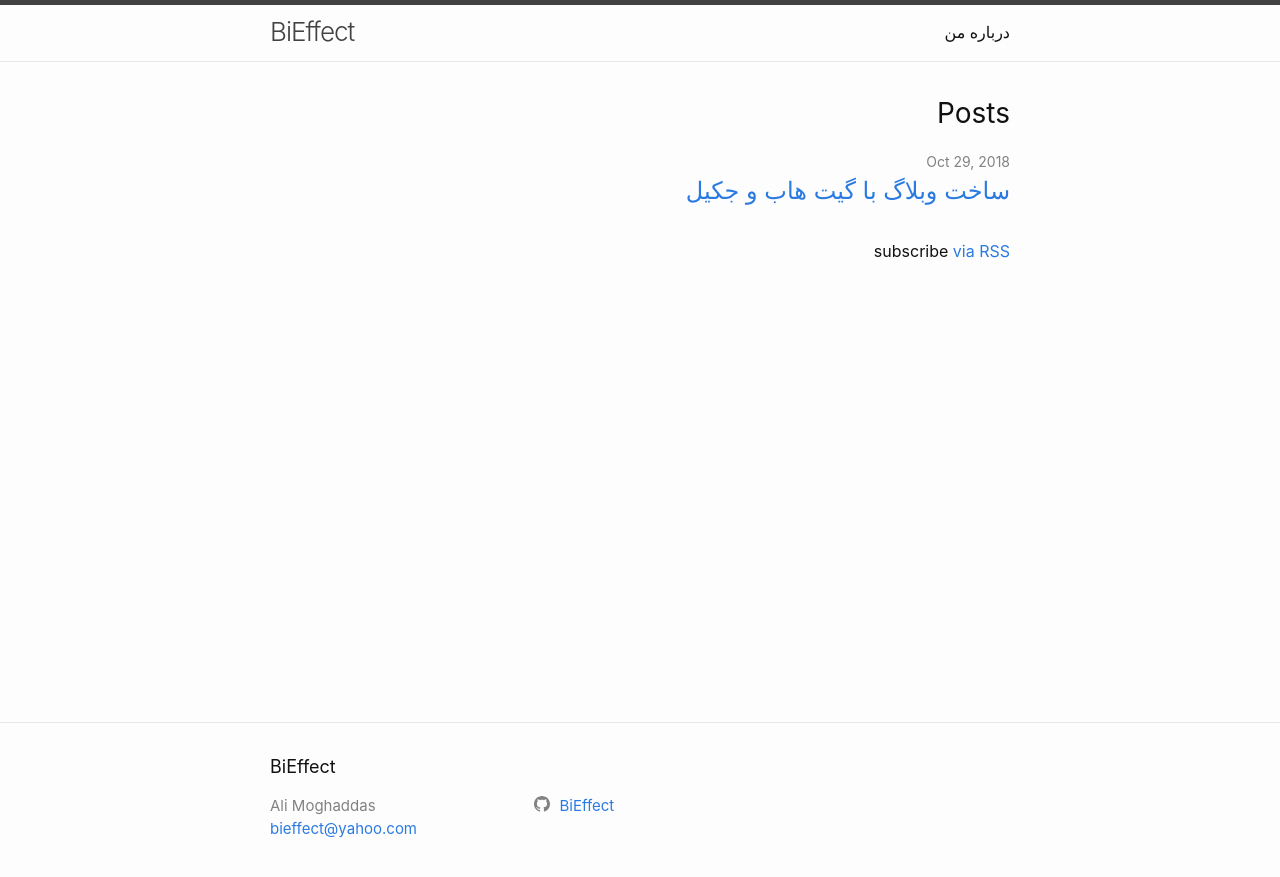
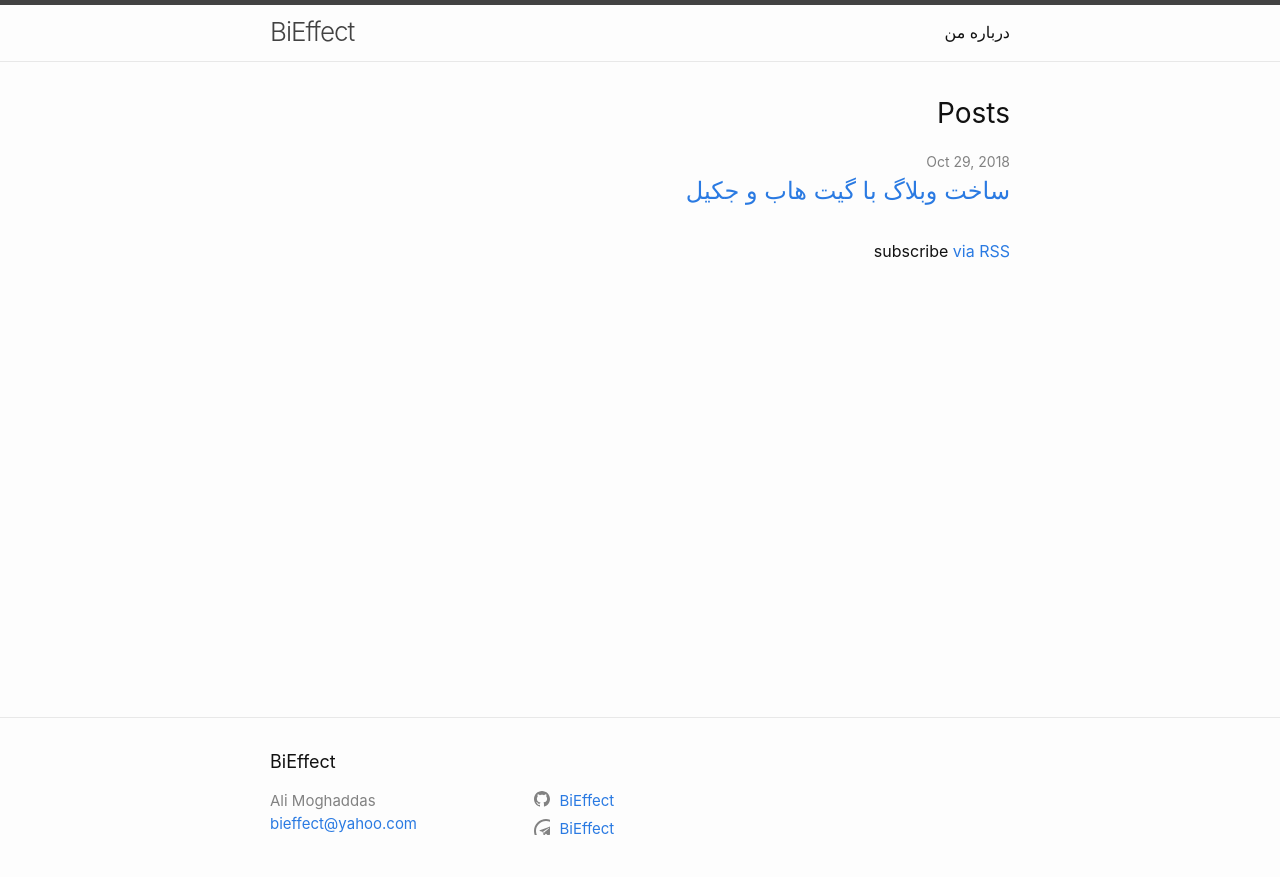
Before and after one commit to BiEffect/BiEffect.github.io, a Jekyll site: the page built from index.md, in a window 1280 px wide. Shown: the top 877 px of the page. Built offline with Jekyll 4.4.1, drawn with Linux system fonts in a browser that asks for light colours.

Commit message:
Update social.html

```diff
--- a/_includes/social.html
+++ b/_includes/social.html
@@ -11,4 +11,5 @@
   {%- if site.youtube_username -%}<li><a href="https://www.youtube.com/{{ site.youtube_username| cgi_escape | escape }}"><svg class="svg-icon"><use xlink:href="{{ '/assets/minima-social-icons.svg#youtube' | relative_url }}"></use></svg> <span class="username">{{ site.youtube_username| escape }}</span></a></li>{%- endif -%}
   {%- if site.googleplus_username -%}<li><a href="https://plus.google.com/{{ site.googleplus_username| escape }}"><svg class="svg-icon"><use xlink:href="{{ '/assets/minima-social-icons.svg#googleplus' | relative_url }}"></use></svg> <span class="username">{{ site.googleplus_username| escape }}</span></a></li>{%- endif -%}
   {%- if site.rss -%}<li><a href="{{ 'feed.xml' | relative_url }}"><svg class="svg-icon"><use xlink:href="{{ '/assets/minima-social-icons.svg#rss' | relative_url }}"></use></svg> <span>{{ site.rss | escape }}</span></a></li>{%- endif -%}
+  {%- if site.telegram_username -%}<li><a href="https://telegram.me/{{ site.telegram_username| cgi_escape | escape }}"><svg class="svg-icon"><use xlink:href="{{ '/assets/minima-social-icons.svg#telegram' | relative_url }}"></use></svg> <span class="username">{{ site.telegram_username| escape }}</span></a></li>{%- endif -%}
 </ul>
```
